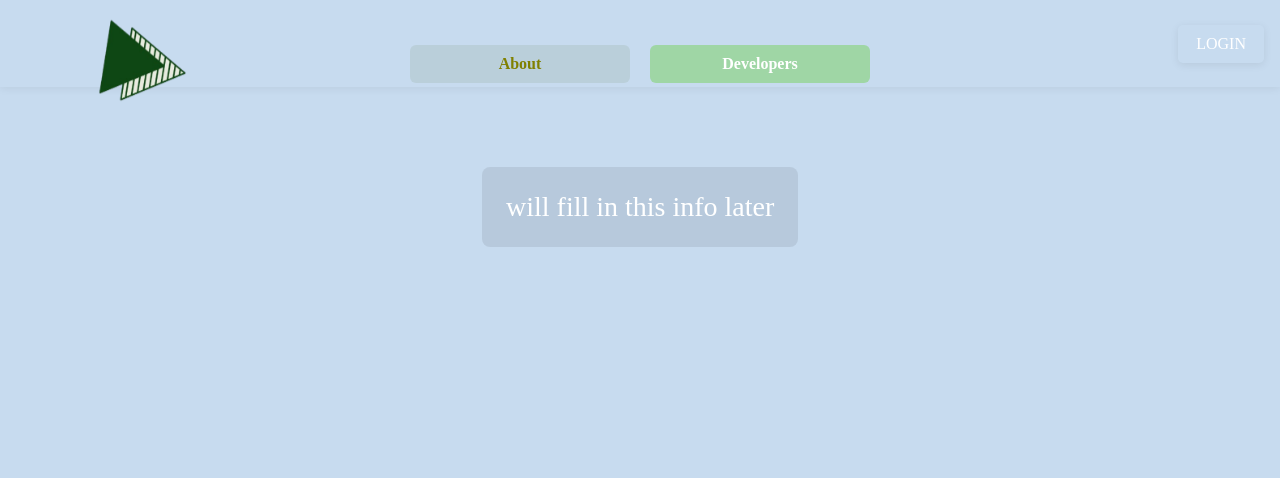
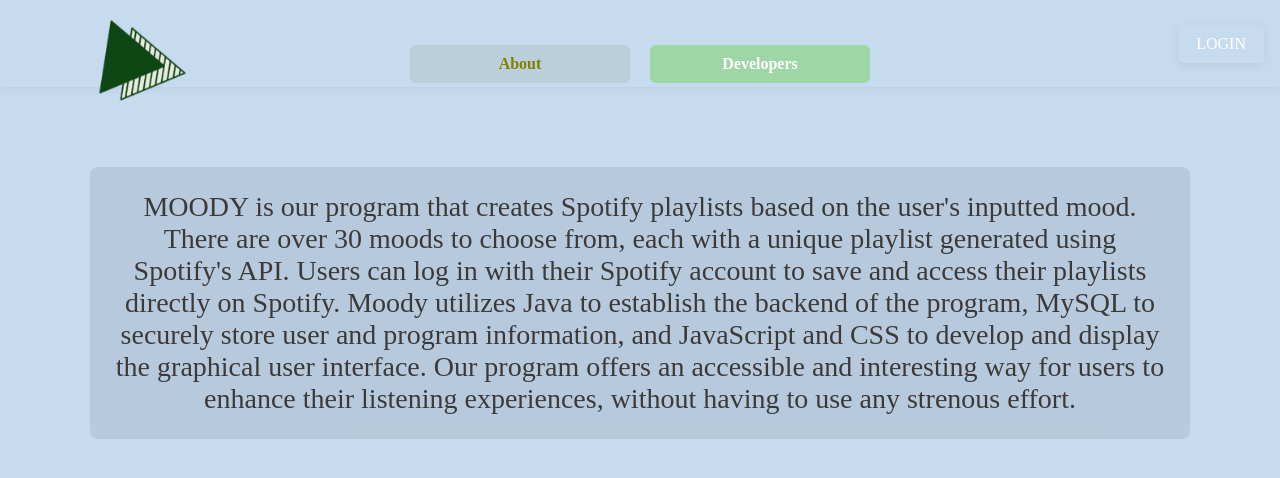
Before and after one commit to yasmincsun/comp490project, a React (Vite) app in the folder FrontEnd/: page /about in a window 1280 px wide. Shown: the top 478 px of the page. Built offline with nearby package versions, Linux system fonts and the light colour scheme; the HTML template or start-up script is replaced by a standard one.

Commit message:
about page content

```diff
--- a/FrontEnd/src/components/aboutPage/aboutPage.css
+++ b/FrontEnd/src/components/aboutPage/aboutPage.css
@@ -165,7 +165,7 @@
 
 .about-animated-center {
   font-size: 28px;
-  color: white;
+  color: rgb(59, 58, 58);
   text-align: center;
   padding: 24px;
   background: rgba(0,0,0,0.08);
--- a/FrontEnd/src/components/aboutPage/aboutPage.jsx
+++ b/FrontEnd/src/components/aboutPage/aboutPage.jsx
@@ -31,7 +31,7 @@
         <button onClick={() => navigate('/login')} className="login-btn">Login</button>
       </nav>
       <div className="aboutpage-content">
-        <div className="about-animated-center">will fill in this info later</div>
+        <div className="about-animated-center">MOODY is our program that creates Spotify playlists based on the user's inputted mood. <br></br>There are over 30 moods to choose from, each with a unique playlist generated using Spotify's API. Users can log in with their Spotify account to save and access their playlists directly on Spotify. Moody utilizes Java to establish the backend of the program, MySQL to securely store user and program information, and JavaScript and CSS to develop and display the graphical user interface. Our program offers an accessible and interesting way for users to enhance their listening experiences, without having to use any strenous effort. </div>
       </div>
     </div>
   );
```
